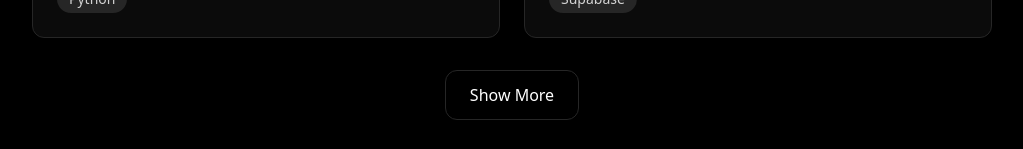
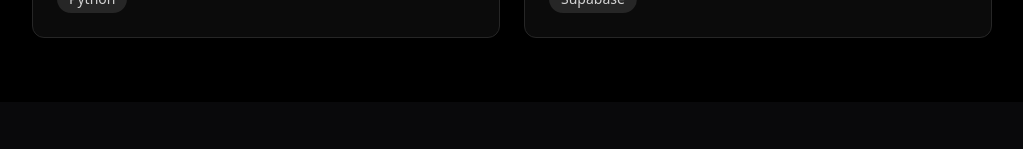
Before and after one commit to 0ritam/MyPortfolio, a Next.js app: page /projects in a window 1280 px wide. Shown: the part 711-860 px from the top of the page, without its empty margins (128-1151 px from the left). After the commit the page ends 813 px from the top, so only its background shows below. Built offline with nearby package versions, Linux system fonts and the light colour scheme.

Commit message:
Final touches

```diff
--- a/app/projects/page.tsx
+++ b/app/projects/page.tsx
@@ -105,9 +105,9 @@ export default function ProjectsPage() {
 
         {/* Show More Button */}
         <div className="flex justify-center mt-8">
-          <button className="px-6 py-3 rounded-xl border border-neutral-800 hover:bg-neutral-900 transition-colors">
+          {/* <button className="px-6 py-3 rounded-xl border border-neutral-800 hover:bg-neutral-900 transition-colors">
             Show More
-          </button>
+          </button> */}
         </div>
       </div>
     </div>
--- a/components/bentogrid/HeroSpace/Hero.tsx
+++ b/components/bentogrid/HeroSpace/Hero.tsx
@@ -13,7 +13,6 @@ export default function HeroSpace() {
               'En|',
               'Tech stuff enthusiast',
               'Nature admirer',
-              'Enjoyer of good books',
               'Full stack developer'
             ]}
             cursor
```
